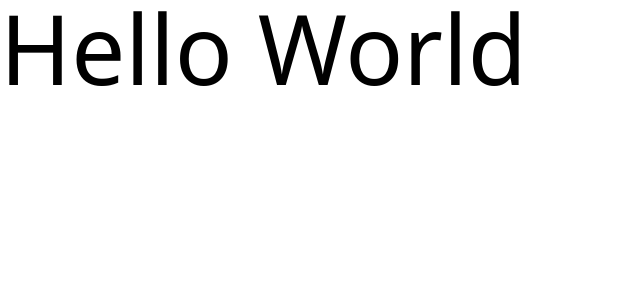
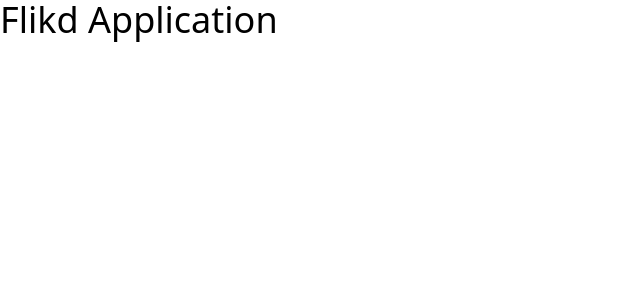
Before and after one commit to 4700gfx/flikd-desktop-app, a React (Vite) app: page / in a window 1280 px wide. Shown: the top 300 px of the page, without its empty margins (0-640 px from the left). Built offline with nearby package versions, Linux system fonts and the light colour scheme.

Commit message:
Adding Superbase Client + Keys

```diff
--- a/package.json
+++ b/package.json
@@ -10,6 +10,7 @@
     "preview": "vite preview"
   },
   "dependencies": {
+    "@supabase/supabase-js": "^2.95.3",
     "@tailwindcss/vite": "^4.1.18",
     "react": "^19.2.0",
     "react-dom": "^19.2.0",
--- a/src/App.jsx
+++ b/src/App.jsx
@@ -4,8 +4,8 @@ function App() {
 
 
   return (
-    <div className='text-8xl'>
-      Hello World
+    <div className='text-4xl'>
+      Flikd Application
     </div>
   )
 }
--- /dev/null
+++ b/src/config/SupabaseClient.jsx
@@ -0,0 +1,7 @@
+
+import { createClient } from '@supabase/supabase-js'
+const supabaseUrl = import.meta.env.VITE_SUPABASE_PROJECT_URL
+const supabaseKey = import.meta.env.VITE_SUPABASE_API_KEY
+const supabase = createClient(supabaseUrl, supabaseKey)
+
+export default supabase
```
Also changed, not shown: 1 other file (tests, documents, lock files or other folders).
